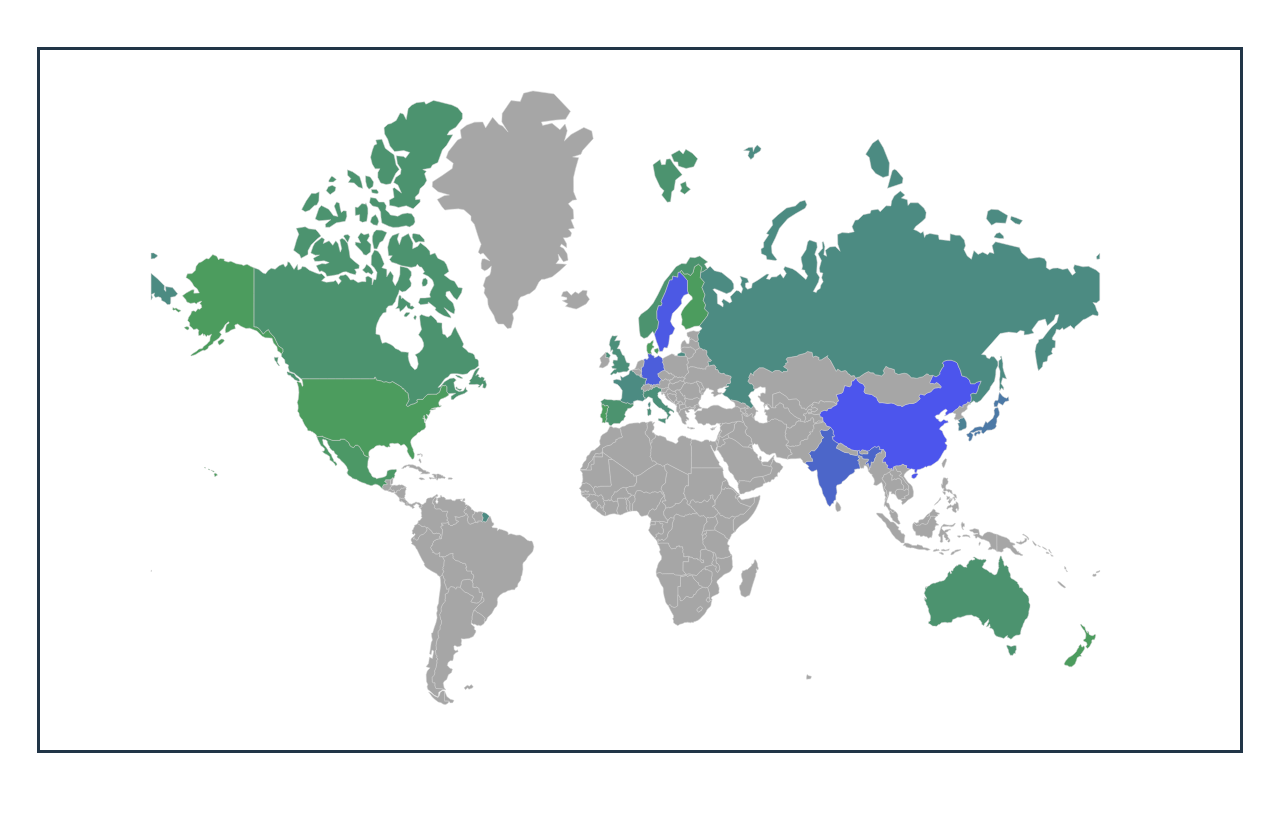
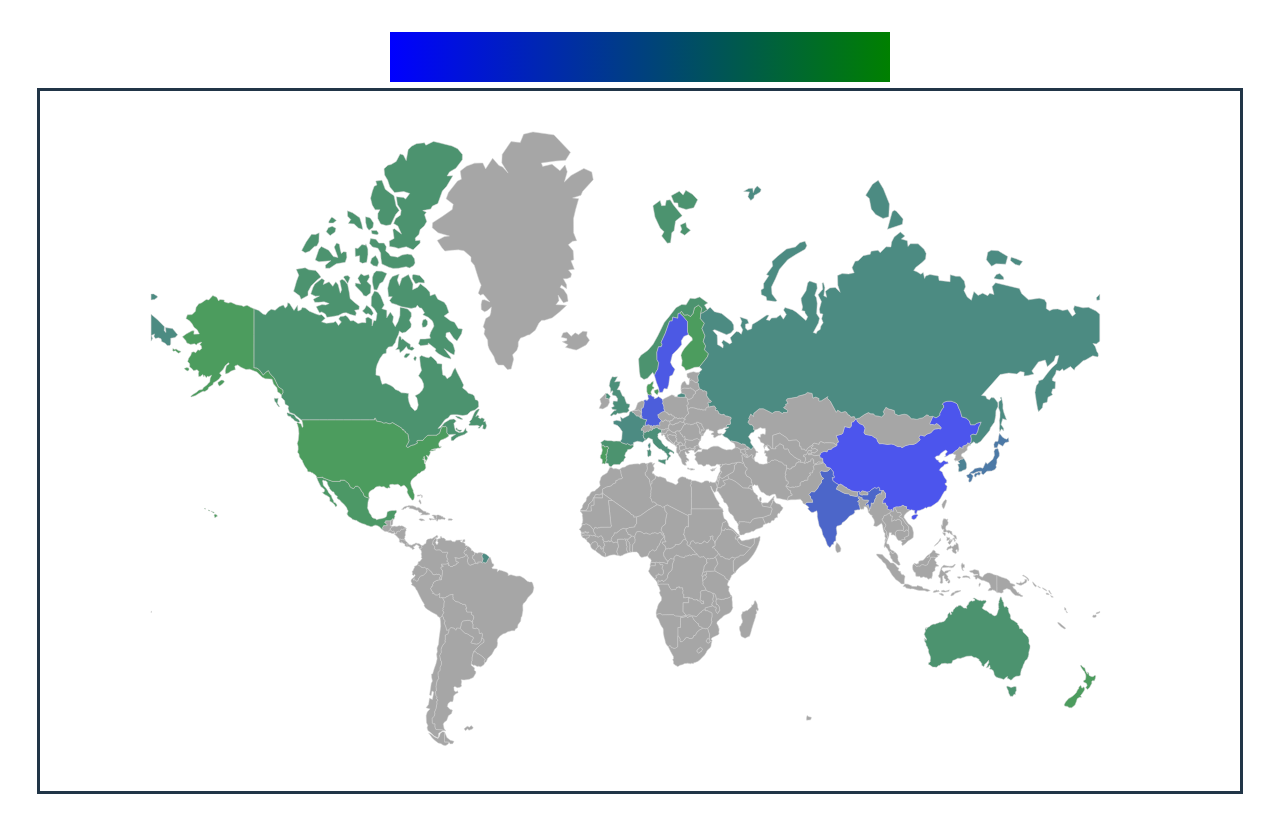
Before and after one commit to NiklasAavad/spotify-datavis, a React (Vite) app in the folder frontend/: page / in a window 1280 px wide. Before the commit the page ends 800 px from the top, so only its background shows below. Built offline with nearby package versions, Linux system fonts and the light colour scheme.

Commit message:
feat: add color scale legend

```diff
--- a/frontend/src/Entrypoint.tsx
+++ b/frontend/src/Entrypoint.tsx
@@ -3,18 +3,8 @@ import { WorldMap } from './components/WorldMap'
 import axios from 'axios';
 
 import { useQuery } from 'react-query';
-
-const fetchDataFunction = async () => {
-	try {
-		console.log("axios start baby")
-		const response = await axios.get('http://localhost:5000/test');
-		console.log("axios done baby")
-		console.log(response.data)
-		return response.data;
-	} catch (error) {
-		throw new Error('Error fetching data from the API');
-	}
-};
+import { ColorLegend } from './components/ColorLegend';
+import * as d3 from 'd3';
 
 const useScores = () => {
 	const getScores = async () => {
@@ -62,7 +52,7 @@ const getData = () => {
 
 	if (isError) {
 		console.log("error:", error);
-        throw new Exception("damn error");
+		throw new Error("damn error");
 	}
 
 	if (!isLoading) {
@@ -77,11 +67,17 @@ const SHOULD_USE_BACKEND = false;
 export const Entrypoint = () => {
 	const data = getData();
 
+	const colorScale = d3
+		.scaleLinear<string>()
+		.domain([0, 100])
+		.range(['blue', 'green']);
+
 	const countryScores = new Map<string, number>(Object.entries(data));
 	console.log(countryScores)
 
 	return (
 		<>
+			<ColorLegend colorScale={colorScale} width={500} height={50} />
 			<WorldMap countryScores={countryScores} />
 		</>
 	)
--- /dev/null
+++ b/frontend/src/components/ColorLegend.tsx
@@ -0,0 +1,25 @@
+import * as d3 from 'd3';
+
+type ColorLegendProps = {
+	colorScale: d3.ScaleLinear<string, string>;
+	width: number;
+	height: number;
+}
+
+export const ColorLegend: React.FC<ColorLegendProps> = ({ colorScale, width, height }) => {
+	const gradientId = 'colorGradient';
+
+	const linearGradient = (
+		<linearGradient id={gradientId}>
+			<stop offset="0%" stopColor={colorScale(0)} />
+			<stop offset="100%" stopColor={colorScale(100)} />
+		</linearGradient>
+	);
+
+	return (
+		<svg width={width} height={height}>
+			{linearGradient}
+			<rect x={0} y={0} width={width} height={height} fill={`url(#${gradientId})`} />
+		</svg>
+	);
+};
```
Lines whose indentation alone changed are shown as unchanged.
